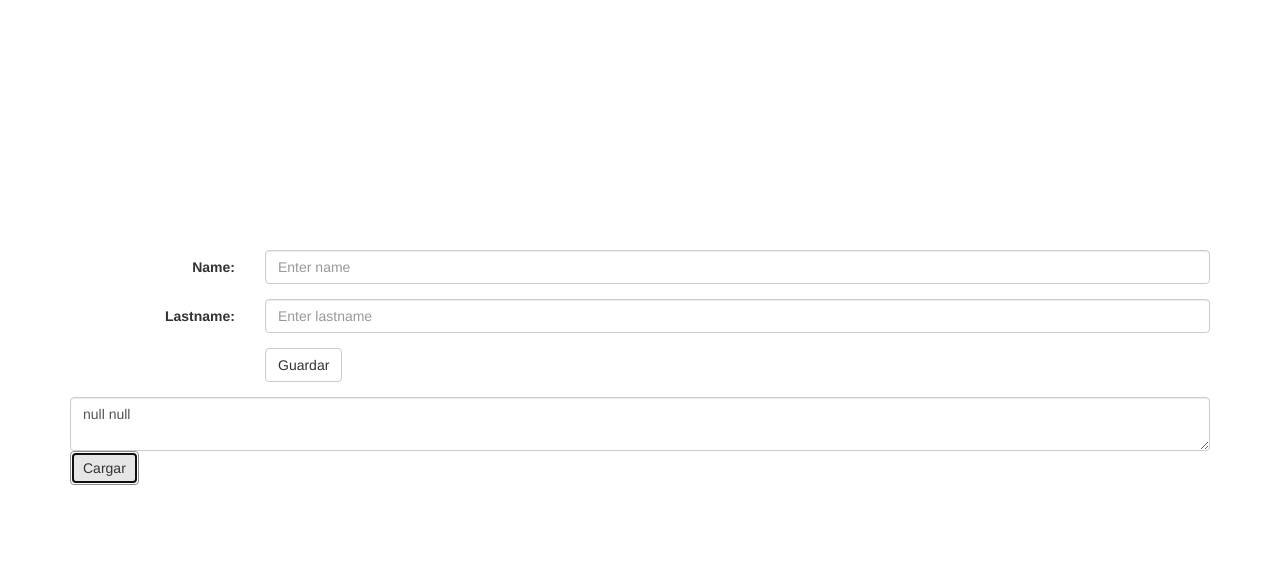
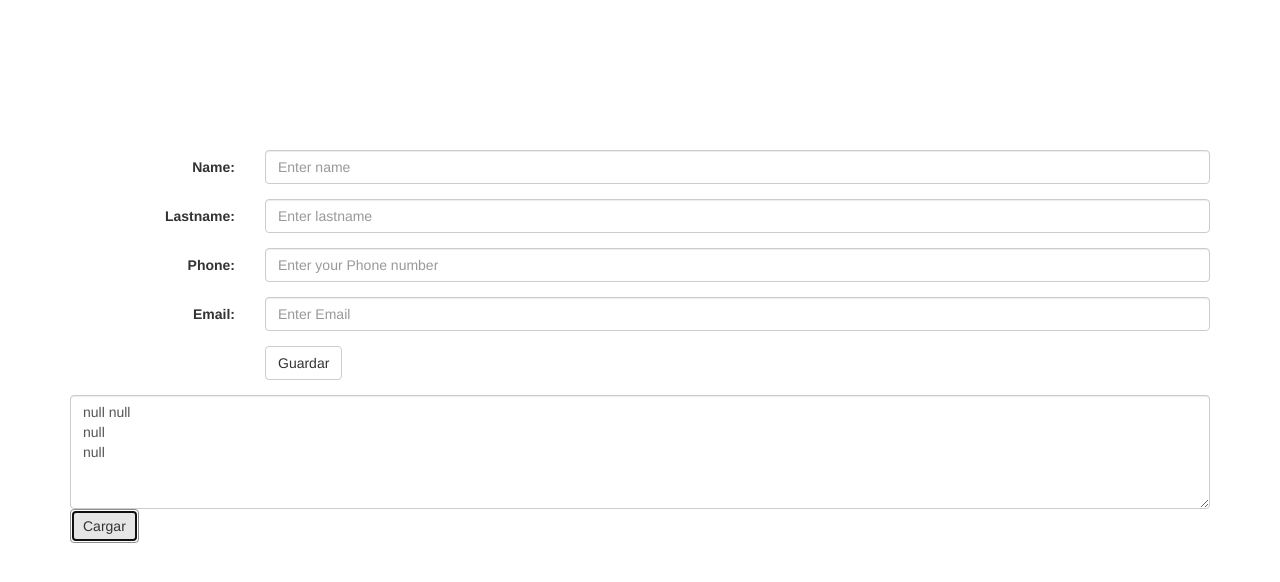
Before and after one commit to KevinArce98/DisenioWeb, a plain HTML site: page Javascritp practica/PracticaJavascript.html in a window 1280 px wide. Both pictures are taken after a click on the button "Cargar". Drawn offline with Linux system fonts and the light colour scheme.

Commit message:
Workshop

```diff
--- a/Javascritp practica/PracticaJavascript.html
+++ b/Javascritp practica/PracticaJavascript.html
@@ -23,13 +23,25 @@
 		    </div>
 		  </div>
 		  <div class="form-group">
+		    <label class="control-label col-sm-2" for="phone">Phone:</label>
+		    <div class="col-sm-10">
+		      <input type="text" class="form-control" id="phonetxt" placeholder="Enter your Phone number">
+		    </div>
+		  </div>
+		  <div class="form-group">
+		    <label class="control-label col-sm-2" for="Email">Email:</label>
+		    <div class="col-sm-10">
+		      <input type="email" class="form-control" id="emailtxt" placeholder="Enter Email">
+		    </div>
+		  </div>
+		  <div class="form-group">
 		    <div class="col-sm-offset-2 col-sm-10">
 		      <button type="submit" class="btn btn-default" id="boton-guardar">Guardar</button>
 		    </div>
 		  </div>
 		</form>
 		<div class="ver">
-			<textarea name="mostrar" class="form-control" id="mostrar"></textarea>
+			<textarea name="mostrar"  rows="5" class="form-control" id="mostrar"></textarea>
 			<button type="button" class="btn btn-default" id="boton-cargar">Cargar</button>
 		</div>
 	</div>
--- a/Javascritp practica/css/main.css
+++ b/Javascritp practica/css/main.css
@@ -1,3 +1,3 @@
 .container{
-	margin-top: 250px;
+	margin-top: 150px;
 }
--- a/Javascritp practica/js/codigo.js
+++ b/Javascritp practica/js/codigo.js
@@ -4,12 +4,18 @@ $(document).ready(function(){
         /*Captura de datos escrito en los inputs*/
         var nom = document.getElementById("nombretxt").value;
         var apel = document.getElementById("apellidotxt").value;
+        var pho = document.getElementById("phonetxt").value;
+        var ema = document.getElementById("emailtxt").value;
         /*Guardando los datos en el LocalStorage*/
         localStorage.setItem("Nombre", nom);
         localStorage.setItem("Apellido", apel);
+        localStorage.setItem("Telefono", pho);
+        localStorage.setItem("Email", ema);
         /*Limpiando los campos o inputs*/
         document.getElementById("nombretxt").value = "";
         document.getElementById("apellidotxt").value = "";
+        document.getElementById("phonetxt").value = "";
+        document.getElementById("emailtxt").value = "";
     });
 });
 
@@ -19,8 +25,10 @@ $(document).ready(function(){
         /*Obtener datos almacenados*/
         var nombre = localStorage.getItem("Nombre");
         var apellido = localStorage.getItem("Apellido");
+        var telefono = localStorage.getItem("Telefono");
+        var correo = localStorage.getItem("Email");
         /*Mostrar datos almacenados*/
-        document.getElementById("mostrar").innerHTML = nombre + " " +apellido;
+        document.getElementById("mostrar").innerHTML = nombre + " " +apellido + "\n" + telefono + "\n" + correo;
 
     });
 });
```
